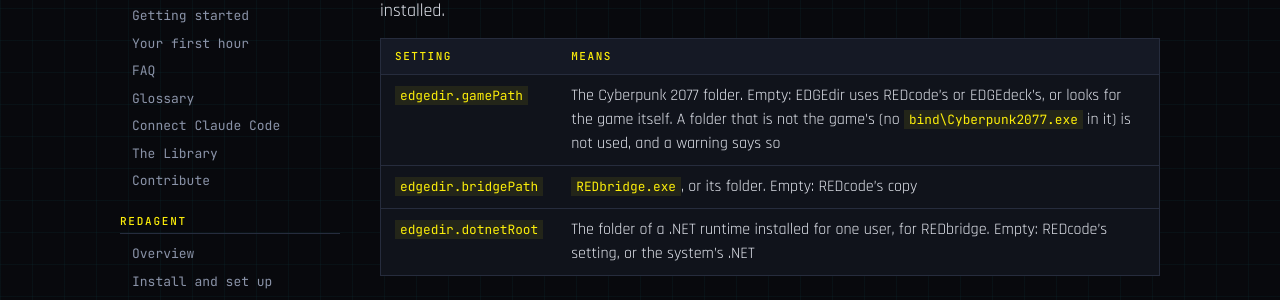
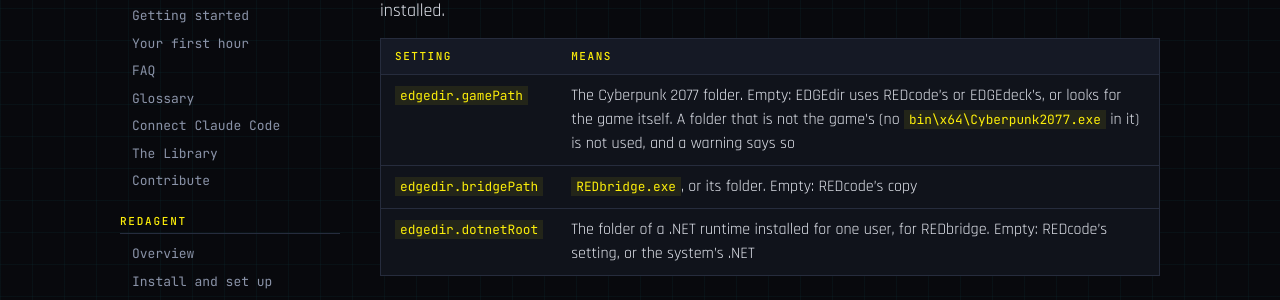
Before and after one commit to Edgemodders/EDGEweb, a Jekyll site: the page built from docs/wiki/edgedir/settings.md, in a window 1280 px wide and 900 px high, scrolled down 611 px. Shown: the part 149-449 px from the top of the window. Built offline with Jekyll 4.4.1, drawn with Linux system fonts in a browser that asks for light colours.

Commit message:
Wiki, EDGEdir: the game's exe path written whole
Co-Authored-By: Claude Fable 5.2 <noreply@anthropic.com>

```diff
--- a/docs/wiki/edgedir/settings.md
+++ b/docs/wiki/edgedir/settings.md
@@ -28,7 +28,7 @@ In VS Code's settings, search for `edgedir`. All three can stay empty when REDco
 
 | Setting | Means |
 |---|---|
-| `edgedir.gamePath` | The Cyberpunk 2077 folder. Empty: EDGEdir uses REDcode's or EDGEdeck's, or looks for the game itself. A folder that is not the game's (no `bind\Cyberpunk2077.exe` in it) is not used, and a warning says so |
+| `edgedir.gamePath` | The Cyberpunk 2077 folder. Empty: EDGEdir uses REDcode's or EDGEdeck's, or looks for the game itself. A folder that is not the game's (no `bin\x64\Cyberpunk2077.exe` in it) is not used, and a warning says so |
 | `edgedir.bridgePath` | `REDbridge.exe`, or its folder. Empty: REDcode's copy |
 | `edgedir.dotnetRoot` | The folder of a .NET runtime installed for one user, for REDbridge. Empty: REDcode's setting, or the system's .NET |
 
```
